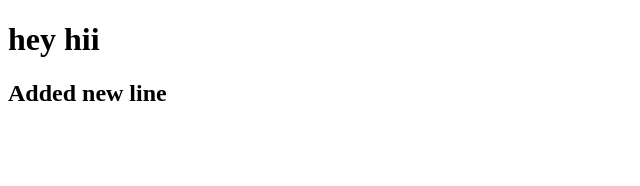
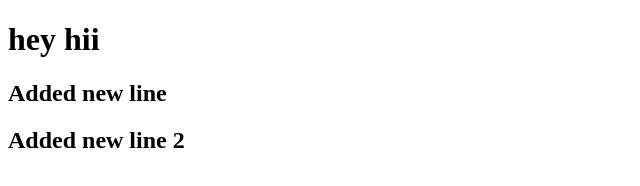
Before and after one commit to asdweb22/code, a plain HTML site: page index.html in a window 1280 px wide. Shown: the whole page, without its empty margins (0-640 px from the left). Drawn offline with Linux system fonts and the light colour scheme.

Commit message:
Update index.html
added newline 2

```diff
--- a/index.html
+++ b/index.html
@@ -8,5 +8,6 @@
   <body>
     <h1>hey hii</h1>
     <h2>Added new line</h2>
+    <h2>Added new line 2</h2>
   </body>
 </html>
```
